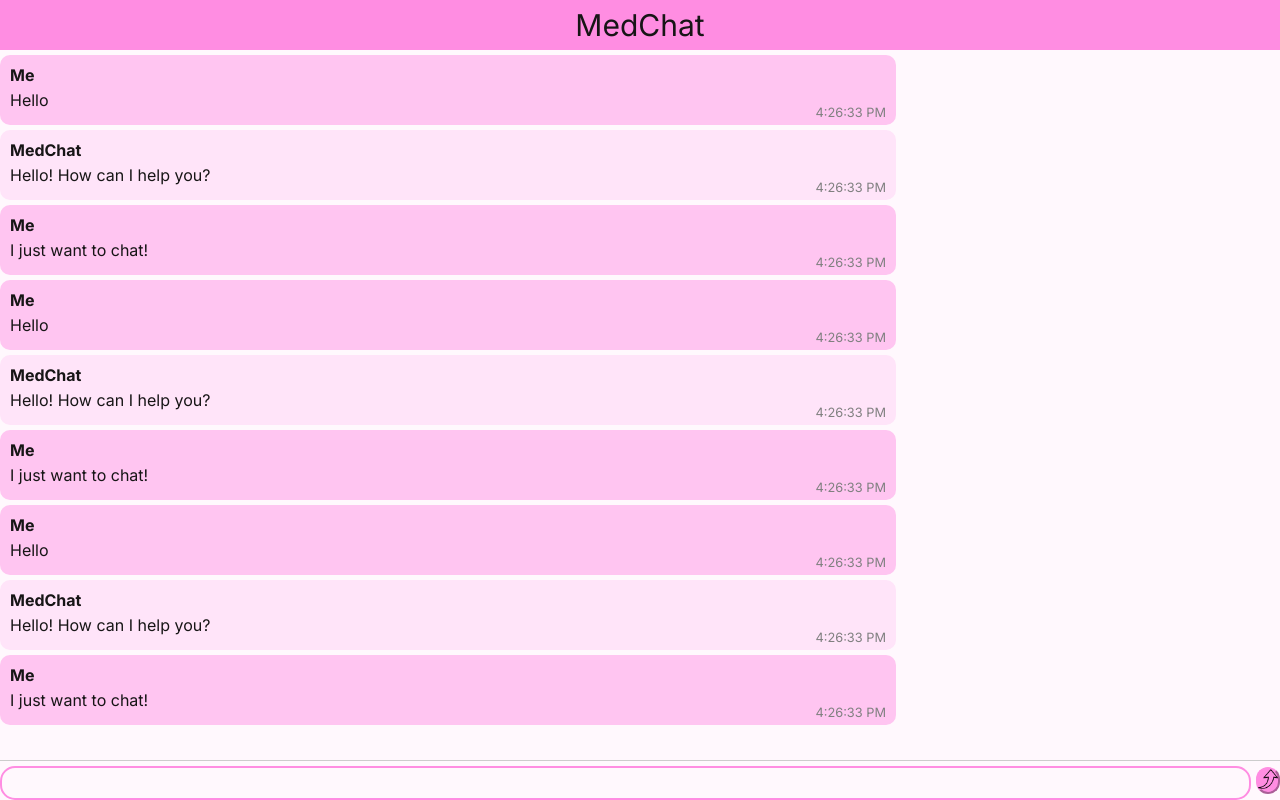
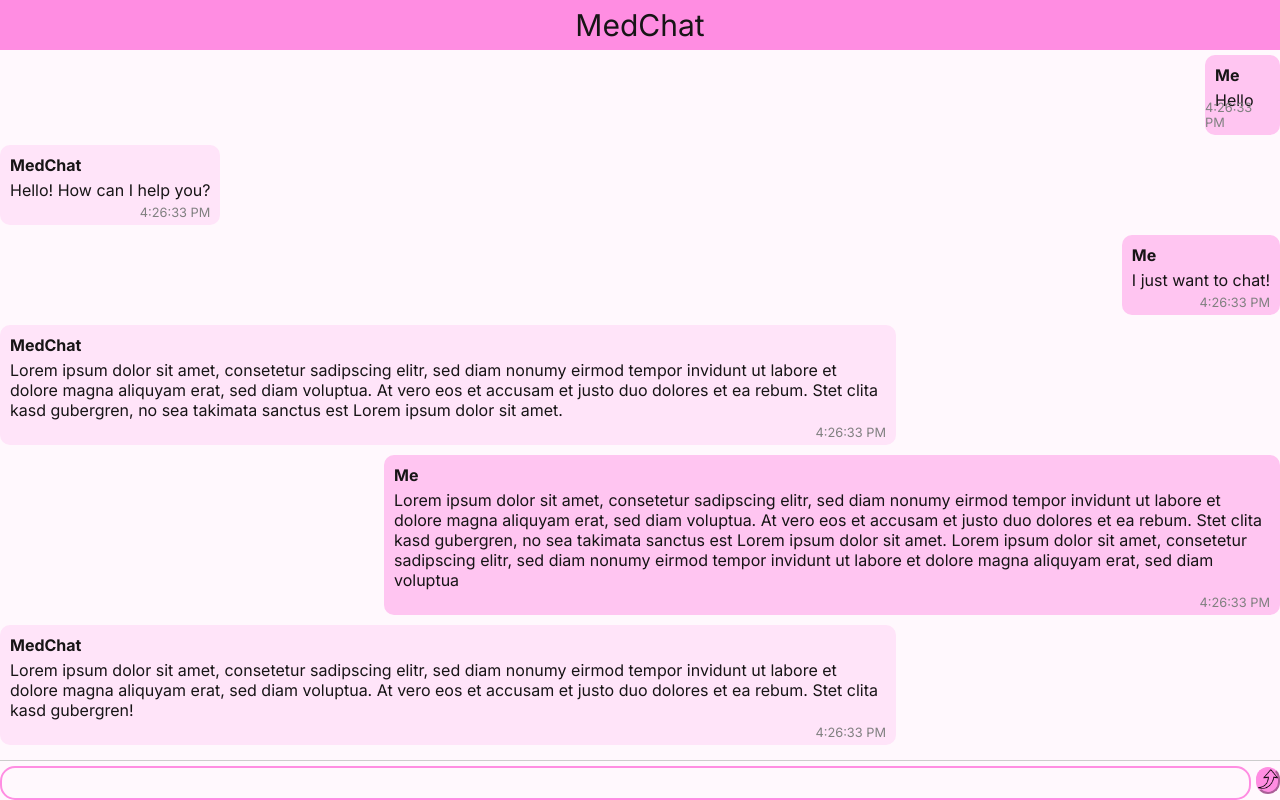
Before and after one commit to EStaELisa/medbot, a Next.js app: page / in a window 1280 px wide. Built offline with nearby package versions, Linux system fonts and the light colour scheme.

Commit message:
#25: fix message positions

```diff
--- a/src/components/body/Body.tsx
+++ b/src/components/body/Body.tsx
@@ -8,13 +8,9 @@
     { sender: 'Me', content: 'Hello', timeStamp: Date.now(), isOutgoing: true},
     { sender: 'MedChat', content: 'Hello! How can I help you?', timeStamp: Date.now(), isOutgoing: false},
     { sender: 'Me', content: 'I just want to chat!', timeStamp: Date.now(), isOutgoing: true},
-    { sender: 'Me', content: 'Hello', timeStamp: Date.now(), isOutgoing: true},
-    { sender: 'MedChat', content: 'Hello! How can I help you?', timeStamp: Date.now(), isOutgoing: false},
-    { sender: 'Me', content: 'I just want to chat!', timeStamp: Date.now(), isOutgoing: true},
-    { sender: 'Me', content: 'Hello', timeStamp: Date.now(), isOutgoing: true},
-    { sender: 'MedChat', content: 'Hello! How can I help you?', timeStamp: Date.now(), isOutgoing: false},
-    { sender: 'Me', content: 'I just want to chat!', timeStamp: Date.now(), isOutgoing: true},
-
+    { sender: 'MedChat', content: ' Lorem ipsum dolor sit amet, consetetur sadipscing elitr, sed diam nonumy eirmod tempor invidunt ut labore et dolore magna aliquyam erat, sed diam voluptua. At vero eos et accusam et justo duo dolores et ea rebum. Stet clita kasd gubergren, no sea takimata sanctus est Lorem ipsum dolor sit amet.', timeStamp: Date.now(), isOutgoing: false},
+    { sender: 'Me', content: 'Lorem ipsum dolor sit amet, consetetur sadipscing elitr, sed diam nonumy eirmod tempor invidunt ut labore et dolore magna aliquyam erat, sed diam voluptua. At vero eos et accusam et justo duo dolores et ea rebum. Stet clita kasd gubergren, no sea takimata sanctus est Lorem ipsum dolor sit amet. Lorem ipsum dolor sit amet, consetetur sadipscing elitr, sed diam nonumy eirmod tempor invidunt ut labore et dolore magna aliquyam erat, sed diam voluptua', timeStamp: Date.now(), isOutgoing: true},
+    { sender: 'MedChat', content: 'Lorem ipsum dolor sit amet, consetetur sadipscing elitr, sed diam nonumy eirmod tempor invidunt ut labore et dolore magna aliquyam erat, sed diam voluptua. At vero eos et accusam et justo duo dolores et ea rebum. Stet clita kasd gubergren!', timeStamp: Date.now(), isOutgoing: false},
   ]
 
   return (
--- a/src/components/body/body.module.css
+++ b/src/components/body/body.module.css
@@ -1,10 +1,11 @@
 .chatContainer {
     display: flex;
     flex-direction: column;
-    /* height: 90vh; */
 }
 
 .messageContainer {
+    display: flex;
+    flex-direction: column;
     flex: 1;
     overflow-y: auto;
 }
--- a/src/components/chatMessages/chatMessages.module.css
+++ b/src/components/chatMessages/chatMessages.module.css
@@ -1,8 +1,8 @@
-/* chatMessage.module.css */
 .message {
     padding: 10px;
     margin: 5px 0;
     border-radius: 10px;
+    min-width: 75px;
     max-width: 70%;
     position: relative;
   }
@@ -22,7 +22,7 @@
   }
 
   .content {
-    margin: 5px 0;
+    margin: 5px 0 15px 0;
   }
 
   .timestamp {
```
